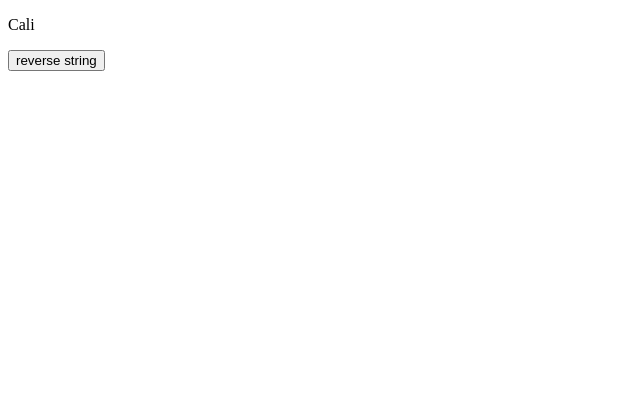
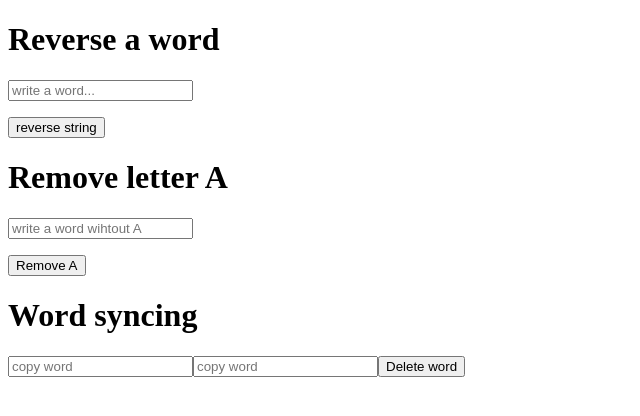
Before and after one commit to LauraCaa/Reactions, a Next.js app: page /state in a window 1280 px wide. Shown: the top 416 px of the page, without its empty margins (0-640 px from the left). Built offline with nearby package versions, Linux system fonts and the light colour scheme.

Commit message:
feat: se agregaron varios componentes en el state

```diff
--- a/src/components/products/products-suggestion.js
+++ b/src/components/products/products-suggestion.js
@@ -1,7 +1,7 @@
 export default function ProductsSuggestion(){
     return(
         <>
-            <p>suggestion</p>
+            <h1>suggestion!!!</h1>
         </>
     )
 }
--- /dev/null
+++ b/src/components/words/word-remove.js
@@ -0,0 +1,30 @@
+import {useState} from "react"
+export default function WordRemove(){
+    const [word,setWord ]= useState("");
+    function deleteA(){
+        setWord (word.split("a").join(""));
+    }
+    return(
+        <>
+            <h1>Remove letter A</h1>
+            <input
+                type="text"
+                name="removable"
+                placeholder="write a word wihtout A"
+                onChange={(event) => setWord(event.target.value)}
+            ></input>
+            <p> {word} </p>
+            <button onClick={() => deleteA()}>Remove A</button>
+
+        </>
+    )
+}
+
+// permitir escribir una palabra
+// eliminar de esa palabra la vocal A
+// Mostrarle al cliente la palabra sin esa vocal
+
+//SOLUCION
+//1. agregar un imput
+//2. agregar un boton
+//3. crear funcion llamada en el boton
--- /dev/null
+++ b/src/components/words/word-sync.js
@@ -0,0 +1,28 @@
+import {useState} from "react"
+export default function WordSync(){
+    const [word,setWord] = useState("");
+    return(
+        <>
+            <h1>Word syncing</h1>
+            <input
+                type="text"
+                name="same"
+                value={word}
+                placeholder="copy word"
+                onChange={(event) => setWord(event.target.value)}
+            />
+            <input
+                type="text"
+                name="same2"
+                value={word}
+                placeholder="copy word"
+                onChange={(event) => setWord(event.target.value)}
+            />
+            <button onClick={() => setWord("")}>Delete word</button>
+        </>
+    )
+}
+
+//permitir escribir valores en dos campos
+// sincronizaar los valores de los dos campos
+// agregar un boton que elimine el contenico de ambos campos
--- a/src/pages/state.js
+++ b/src/pages/state.js
@@ -2,19 +2,41 @@
 // Estos estados se pueden compatir con otro componentes/modulos y también modificarlos.
 
 // Importamos la function useState para poder crear nuestros estados.
-import { useState } from "react"
-export default function State(){
-   const [city, setCity] = useState('Cali')
-   function reverse(){
-      let reverse_word = city.split('');
-      reverse_word = reverse_word.reverse();
-      reverse_word = reverse_word.join('');
+import { useState } from "react";
+//importamos componentes desde cualquier archivo para poder usarlo
+import WordSync from "@/components/words/word-sync";
+import WordRemove from "@/components/words/word-remove";
+export default function State() {
+   // The first const has the important value and the second const has a function to update the value inside the first const.
+   const [word, setWord] = useState('');
+
+   // Define a function to handle the button event.
+   function reverseWord() {
+     // Use the split method/function to separate the text inside an array.
+     let text = word.split('');
+     // Use the reverse method/function to change the array order (reverse it).
+     text = text.reverse();
+     // Use the join method/function to compact the array into a string.
+     text = text.join('');
+     // Call the method setWord to change the value for 'word'.
+     setWord(text);
+
+   // se refactoriza el cosidigo para tener menos lineas y lo hicimos poer medio de un changing
+   // setWork(word.split('').reverse().join(''));
    }
 
    return(
       <>
-         <p>{city}</p>
-         <button onClick={() => reverse()}>reverse string</button>
+         <h1>Reverse a word</h1>
+         <input
+         name = "word"
+         placeholder= "write a word..."
+         onChange ={(event)=> setWord(event.target.value)} >
+         </input>
+         <p>{word}</p>
+         <button onClick={() => reverseWord()}>reverse string</button>
+         <WordRemove></WordRemove>
+         <WordSync></WordSync>
       </>
    )
 }
```
Also changed, not shown: 1 other file (tests, documents, lock files or other folders).
